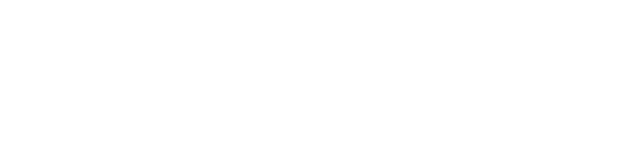
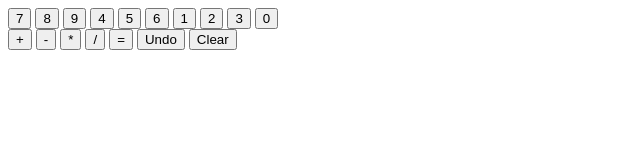
Before and after one commit to blackbear216/odin-calculator, a plain HTML site: page index.html in a window 1280 px wide. Shown: the whole page, without its empty margins (0-640 px from the left). Drawn offline with Linux system fonts and the light colour scheme.

Commit message:
Initial HTML buttons

```diff
--- a/index.html
+++ b/index.html
@@ -6,6 +6,35 @@
     </head>
 
     <body>
+        <div class="container">
+            <div class="calculator">
+                <div class="display"></div>
+                <div class="buttons">
+                    <div class="numpad">
+                        <button class="7">7</button>
+                        <button class="8">8</button>
+                        <button class="9">9</button>
+                        <button class="4">4</button>
+                        <button class="5">5</button>
+                        <button class="6">6</button>
+                        <button class="1">1</button>
+                        <button class="2">2</button>
+                        <button class="3">3</button>
+                        <button class="0">0</button>
+                    </div>
+                    <div class="operators">
+                        <button class="add">+</button>
+                        <button class="subtract">-</button>
+                        <button class="multiply">*</button>
+                        <button class="divide">/</button>
+                        <button class="equal">=</button>
+                        <button class="undo">Undo</button>
+                        <button class="clear">Clear</button>
+                    </div>
+                </div>
+            </div>
+        </div>
+
         <script src="main.js"></script>
     </body>
 </html>
```
